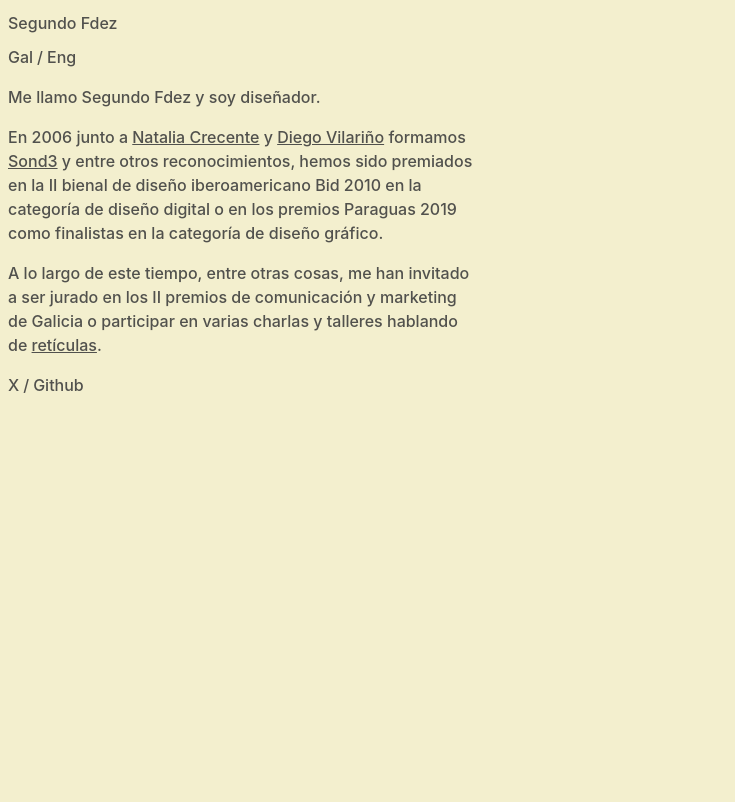
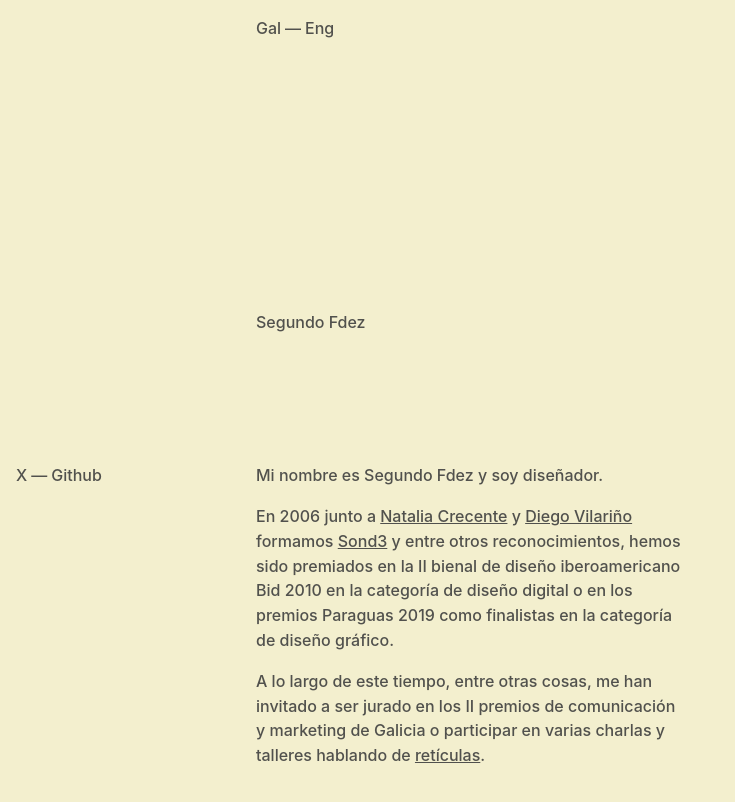
Before and after one commit to segundofdez/segundofdez.com, a plain HTML site: page _site/index.html in a window 1280 px wide. Shown: the whole page, without its empty margins (0-735 px from the left). Drawn offline with Linux system fonts and the light colour scheme.

Commit message:
update layout

```diff
--- a/_site/index.html
+++ b/_site/index.html
@@ -5,10 +5,10 @@
     <title>Segundo Fddez</title>
     <link rel="stylesheet" href="./main.css">
 </head>
-<body>
+<body class="ly-default">
     <header>
-    <h1>Segundo Fdez</h1>
-    <nav>
+    <h1 class="title">Segundo Fdez</h1>
+    <nav class="nav">
         <ul>
             <li><a href="/">Gal</a></li>
             <li><a href="/">Eng</a></li>
@@ -16,11 +16,13 @@
     </nav>
 </header>
 <main>
-    <p>Me llamo Segundo Fdez y soy diseñador.</p>
-    <p>En 2006 junto a <a href="https://www.nataliacrecente.com" target="_blank">Natalia Crecente</a> y <a href="https://www.dieg0v.com" target="_blank">Diego Vilariño</a> formamos <a href="https://www.sond3.com" target="_blank">Sond3</a> y entre otros reconocimientos, hemos sido premiados en la II bienal de diseño iberoamericano Bid 2010 en la categoría de diseño digital o en los premios Paraguas 2019 como finalistas en la categoría de diseño gráfico.</p>
-    <p>A lo largo de este tiempo, entre otras cosas, me han invitado a ser jurado en los II premios de comunicación y marketing de Galicia o participar en varias charlas y talleres hablando de <a href="https://www.reticulas.com" target="_blank">retículas</a>.</p>
+    <div class="description">
+        <p>Mi nombre es Segundo Fdez y soy diseñador.</p>
+        <p>En 2006 junto a <a href="https://www.nataliacrecente.com" target="_blank">Natalia Crecente</a> y <a href="https://www.dieg0v.com" target="_blank">Diego Vilariño</a> formamos <a href="https://www.sond3.com" target="_blank">Sond3</a> y entre otros reconocimientos, hemos sido premiados en la II bienal de diseño iberoamericano Bid 2010 en la categoría de diseño digital o en los premios Paraguas 2019 como finalistas en la categoría de diseño gráfico.</p>
+        <p>A lo largo de este tiempo, entre otras cosas, me han invitado a ser jurado en los II premios de comunicación y marketing de Galicia o participar en varias charlas y talleres hablando de <a href="https://www.reticulas.com" target="_blank">retículas</a>.</p>
+    </div>
 </main>
-<footer>
+<footer class="footer">
     <ul>
         <li><a href="/">X</a></li>
         <li><a href="/">Github</a></li>
--- a/_site/main.css
+++ b/_site/main.css
@@ -11,26 +11,26 @@
 }
 html {
     scroll-behavior: smooth;
-    overflow-x: hidden;
 }
 body {
     font-family: -apple-system, BlinkMacSystemFont, 'Segoe UI', Roboto, Oxygen, Ubuntu, Cantarell, 'Open Sans', 'Helvetica Neue', sans-serif;
     text-rendering: auto;
-    min-height: 100vh;
 
     -webkit-font-smoothing: antialiased;
     -moz-osx-font-smoothing: grayscale;
 }
 html {
     background-color: var(--bg-color);
+}
+body {
+    --margin: 1rem;
+
+    min-height: calc(100vh - var(--margin) * 2);
+    margin: var(--margin);
     color: var(--fg-color);
     font-weight: 500;
     font-size: 1rem;
-    line-height: 150%;
-}
-h1 {
-    font-size: 1rem;
-    font-weight: 500;
+    line-height: 155%;
 }
 ul {
     list-style: none;
@@ -39,7 +39,7 @@ ul {
     display: flex;
 }
 ul li:not(:last-child)::after {
-            content: "/";
+            content: "—";
             margin-inline: .25rem;
         }
 a {
@@ -49,9 +49,52 @@ a {
 a:hover {
         color: var(--accent-color-hover);
     }
+main a {
+        text-decoration: underline;
+    }
+.ly-default {
+    display: grid;
+    grid-template-columns: repeat(3, minmax(1rem, 12rem)) 1fr;
+    -moz-column-gap: calc(var(--margin) * 3);
+         column-gap: calc(var(--margin) * 3);
+    /* grid-template-rows: repeat(2, auto) 2fr; */
+    grid-template-rows: repeat(2, 2fr) auto;
+}
+header, main, footer {
+    display: grid;
+    grid-template-columns: subgrid;
+}
+header {
+    grid-column: 2 / 4;
+    grid-row: 1 / 3;
+    /* background-color: aqua ; */
+}
 main {
-    width: min(100%, 45ch);
+    grid-column: 2 / 4;
+    grid-row: 3 / -1;
+    /* background-color: orange; */
 }
-main a {
-    text-decoration: underline;
+footer {
+    grid-column: 1 / 2;
+    grid-row: 3 / -1;
+    /* background-color: yellow; */
 }
+.title {
+    font-size: 1rem;
+    font-weight: 500;
+    margin: 0;
+    grid-column: 1 / -1;
+    grid-row: 2 / 3;
+    align-self: end;
+    margin-block: calc(var(--margin) * 8);
+}
+.nav {
+    grid-column: 1 / -1;
+    /* background-color: red; */
+}
+.description {
+    grid-column: 1 / -1;
+}
+.description p:first-child {
+            margin-top: 0;
+        }
--- a/src/_includes/css/common.css
+++ b/src/_includes/css/common.css
@@ -7,13 +7,11 @@
 
 html {
     scroll-behavior: smooth;
-    overflow-x: hidden;
 }
 
 body {
     font-family: -apple-system, BlinkMacSystemFont, 'Segoe UI', Roboto, Oxygen, Ubuntu, Cantarell, 'Open Sans', 'Helvetica Neue', sans-serif;
     text-rendering: auto;
-    min-height: 100vh;
 
     -webkit-font-smoothing: antialiased;
     -moz-osx-font-smoothing: grayscale;
--- a/src/_includes/css/pages/default.css
+++ b/src/_includes/css/pages/default.css
@@ -1,16 +1,16 @@
 html {
     background-color: var(--bg-color);
+}
+body {
+    --margin: 1rem;
+
+    min-height: calc(100vh - var(--margin) * 2);
+    margin: var(--margin);
     color: var(--fg-color);
     font-weight: 500;
     font-size: 1rem;
-    line-height: 150%;
+    line-height: 155%;
 }
-
-h1 {
-    font-size: 1rem;
-    font-weight: 500;
-}
-
 ul {
     list-style: none;
     padding: 0;
@@ -18,7 +18,7 @@ ul {
     display: flex;
     li {
         &:not(:last-child)::after {
-            content: "/";
+            content: "—";
             margin-inline: .25rem;
         }
     }
@@ -31,8 +31,61 @@ a {
     }
 }
 main {
-    width: min(100%, 45ch);
+    a {
+        text-decoration: underline;
+    }
 }
-main a {
-    text-decoration: underline;
+
+.ly-default {
+    display: grid;
+    grid-template-columns: repeat(3, minmax(1rem, 12rem)) 1fr;
+    column-gap: calc(var(--margin) * 3);
+    /* grid-template-rows: repeat(2, auto) 2fr; */
+    grid-template-rows: repeat(2, 2fr) auto;
 }
+
+header, main, footer {
+    display: grid;
+    grid-template-columns: subgrid;
+}
+
+header {
+    grid-column: 2 / 4;
+    grid-row: 1 / 3;
+    /* background-color: aqua ; */
+}
+
+main {
+    grid-column: 2 / 4;
+    grid-row: 3 / -1;
+    /* background-color: orange; */
+}
+
+footer {
+    grid-column: 1 / 2;
+    grid-row: 3 / -1;
+    /* background-color: yellow; */
+}
+.title {
+    font-size: 1rem;
+    font-weight: 500;
+    margin: 0;
+    grid-column: 1 / -1;
+    grid-row: 2 / 3;
+    align-self: end;
+    margin-block: calc(var(--margin) * 8);
+}
+
+.nav {
+    grid-column: 1 / -1;
+    /* background-color: red; */
+}
+
+.description {
+    grid-column: 1 / -1;
+    p {
+        &:first-child {
+            margin-top: 0;
+        }
+    }
+}
```
Also changed, not shown: 2 other files.
